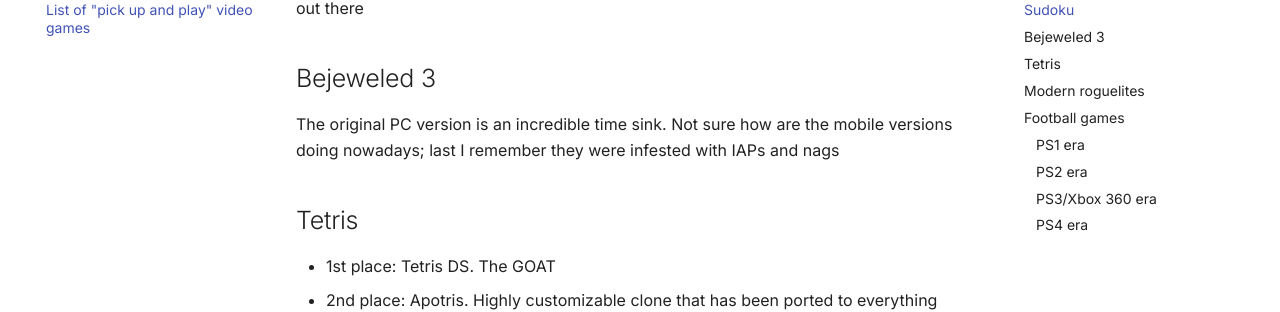
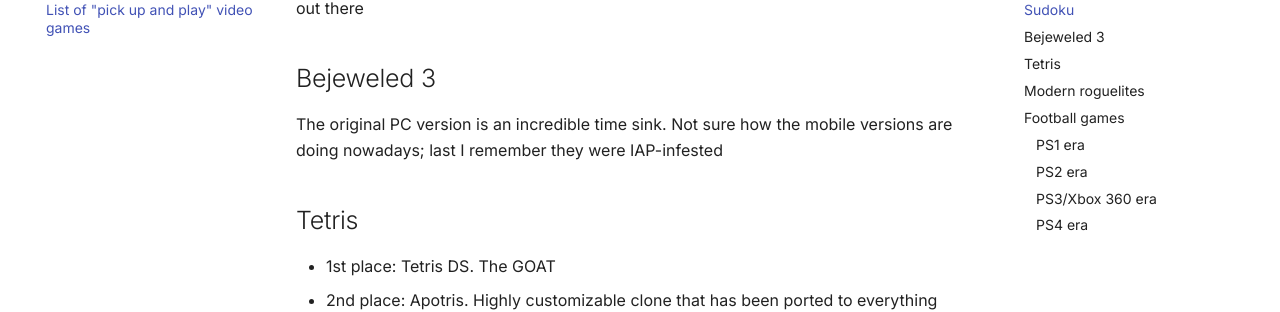
Before and after one commit to crimethinking/crimethinking.github.io, an MkDocs documentation site: the page built from docs/gaming/pick-up-and-play-games.md, in a window 1280 px wide and 900 px high, scrolled down 305 px. Shown: the part 146-458 px from the top of the window. Built offline with MkDocs 1.6.1 and Material for MkDocs 9.7.7, drawn with Linux system fonts in a browser that asks for light colours; comment, search, counter and statistics services are not loaded.

Commit message:
gaming grammar

```diff
--- a/docs/gaming/pick-up-and-play-games.md
+++ b/docs/gaming/pick-up-and-play-games.md
@@ -9,8 +9,8 @@
 best out there
 
 ## Bejeweled 3
-The original PC version is an incredible time sink. Not sure how are the mobile versions doing nowadays; last
-I remember they were infested with IAPs and nags
+The original PC version is an incredible time sink. Not sure how the mobile versions are doing nowadays; last
+I remember they were IAP-infested
 
 ## Tetris
 * 1st place: Tetris DS. The GOAT
```
